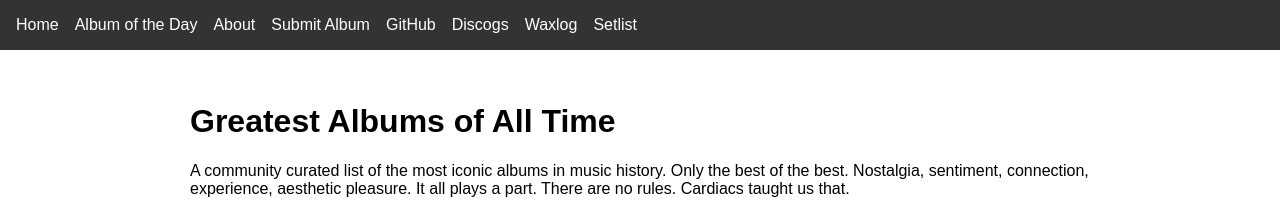
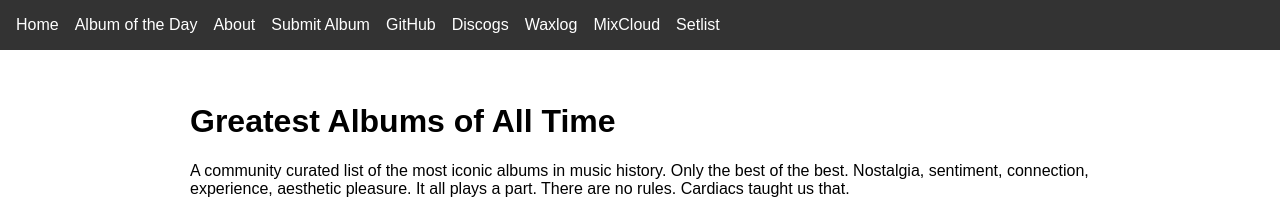
Before and after one commit to wolfmaaan/greatest-albums, a Jekyll site: the page built from index.md, in a window 1280 px wide and 900 px high. Shown: the top 208 px of the window. Built offline with Jekyll 4.4.1, drawn with Linux system fonts in a browser that asks for light colours.

Commit message:
MixCloud

```diff
--- a/_layouts/album.html
+++ b/_layouts/album.html
@@ -43,6 +43,7 @@
         <a href="https://github.com/wolfmaaan/greatest-albums" target="_blank">GitHub</a>
         <a href="https://www.discogs.com/user/wealthdale" target="_blank">Discogs</a>
         <a href="https://www.waxlog.com/user/Wealthdale" target="_blank">Waxlog</a>
+        <a href="https://www.mixcloud.com/wolfmaaan" target="_blank">MixCloud</a>
         <a href="https://www.setlist.fm/attended/wolfmaaan" target="_blank">Setlist</a>
     </nav>
     {% assign album = site.data.albums | where: "slug", page.album_slug | first %}
--- a/_layouts/default.html
+++ b/_layouts/default.html
@@ -42,6 +42,7 @@
     <a href="https://github.com/wolfmaaan/greatest-albums" target="_blank">GitHub</a>
     <a href="https://www.discogs.com/user/wealthdale" target="_blank">Discogs</a>
     <a href="https://www.waxlog.com/user/Wealthdale" target="_blank">Waxlog</a>
+    <a href="https://www.mixcloud.com/wolfmaaan" target="_blank">MixCloud</a>
     <a href="https://www.setlist.fm/attended/wolfmaaan" target="_blank">Setlist</a>
   </nav>
   <div class="content">
```
